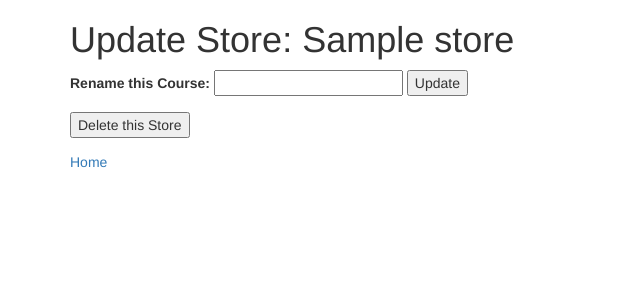
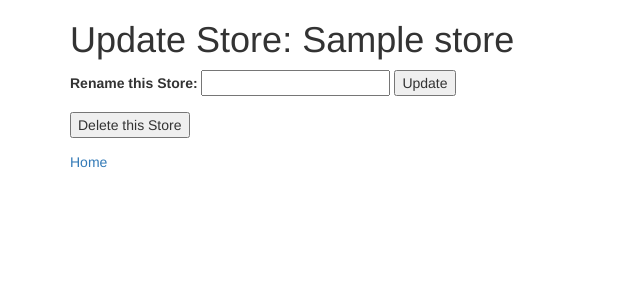
Before and after one commit to evanb2/Assessment4, a PHP site: template views/store_edit.twig in a window 1280 px wide. Shown: the top 300 px of the page, without its empty margins (0-640 px from the left). Run offline with PHP 8.4, Linux system fonts and the light colour scheme; the template is opened without the code that fills it: most values are stand-ins (such as "Sample title", 1, 10 or a date in 2020); some libraries are stand-ins or nearby versions.

Commit message:
update method error

```diff
--- a/app/app.php
+++ b/app/app.php
@@ -99,8 +99,7 @@
     $storename = $_POST['storename'];
     $store = Store::find($id);
     $store->update($storename);
-    return $app['twig']->render('stores.twig', array('store' => $store, 'brands' =>
-      $store->getBrands(), 'all_brands' => Brand::getAll()));
+    return $app['twig']->render('store.twig', array('store' => $store, 'brands' => $store->getBrands(), 'all_brands' => Brand::getAll()));
   });
 
   return $app;
--- a/views/store_edit.twig
+++ b/views/store_edit.twig
@@ -10,7 +10,7 @@
     <form action='/stores/{{ store.getId }}' method='post'>
       <input name='_method' type='hidden' value='patch'>
 
-      <label for='storename'>Rename this Course:</label>
+      <label for='storename'>Rename this Store:</label>
       <input id='storename' name='storename' type='text'>
 
       <button type='submit'>Update</button>
```
